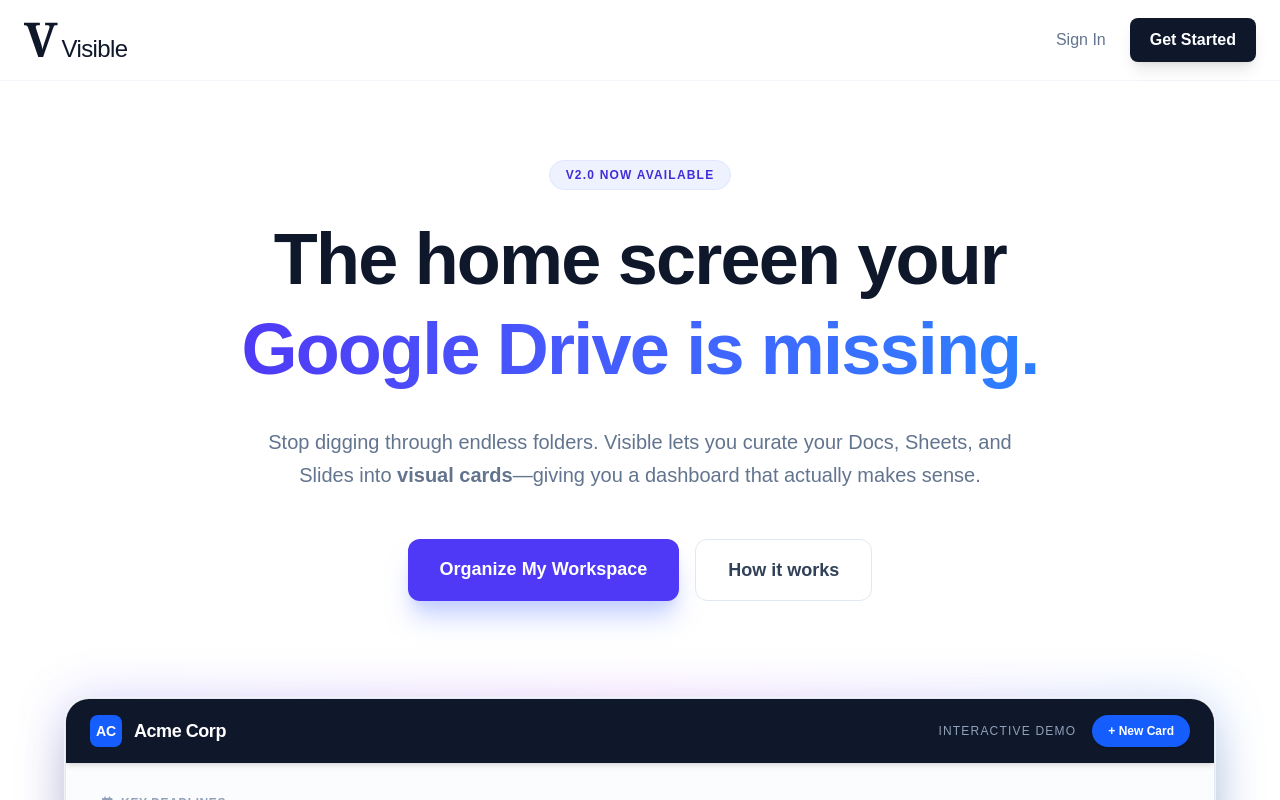
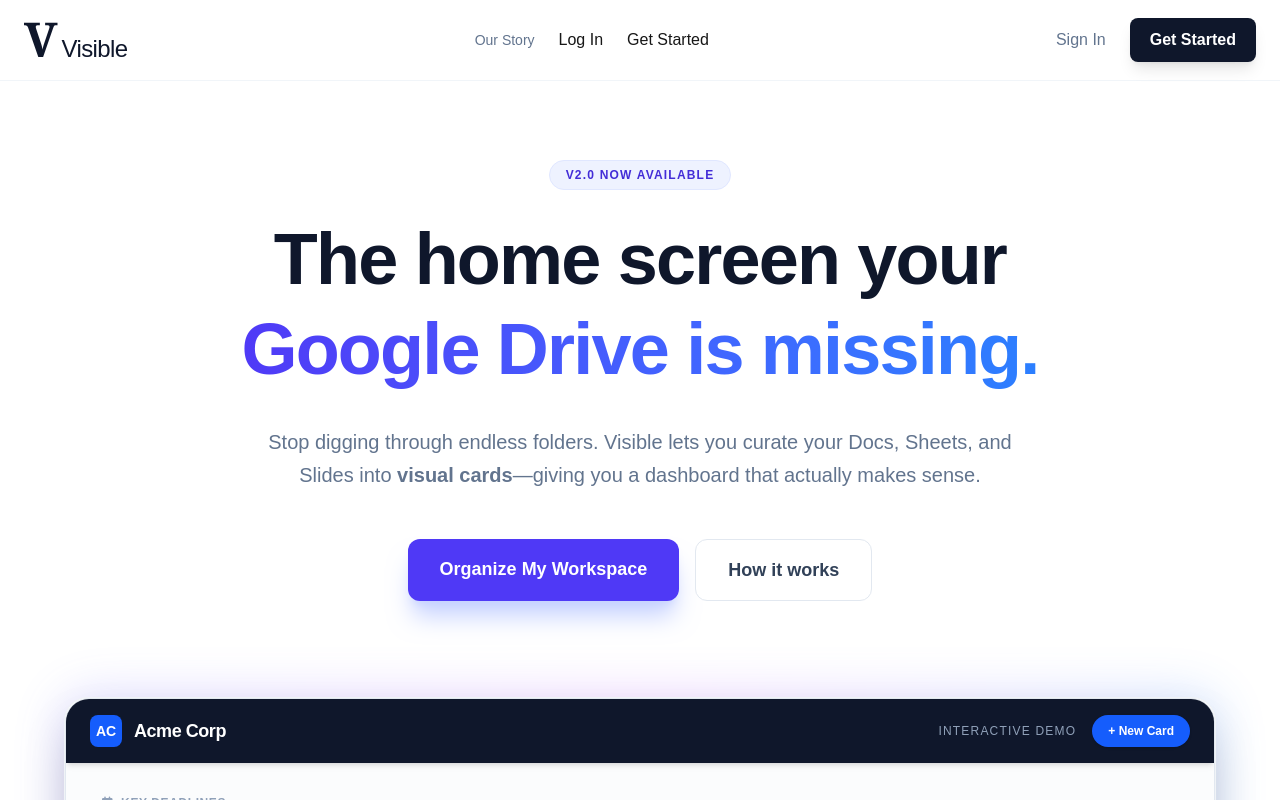
Before and after one commit to paulpriddy05-dot/visible-app, a Next.js app: page / in a window 1280 px wide. Shown: the top 800 px of the page. Built offline with nearby package versions, Linux system fonts and the light colour scheme.

Commit message:
why page button

```diff
--- a/app/page.tsx
+++ b/app/page.tsx
@@ -18,7 +18,22 @@ export default function LandingPage() {
               Visible
             </span>
           </div>
+<nav className="...">
+  {/* ... Logo is here ... */}
 
+  <div className="flex items-center gap-6">
+    {/* 🟢 NEW LINK HERE */}
+    <Link
+      href="/why"
+      className="text-sm font-medium text-slate-500 hover:text-slate-900 dark:text-zinc-400 dark:hover:text-zinc-100 transition-colors hidden md:block"
+    >
+      Our Story
+    </Link>
+
+    <Link href="/login" className="...">Log In</Link>
+    <Link href="/signup" className="...">Get Started</Link>
+  </div>
+</nav>
           <div className="flex items-center gap-4 sm:gap-6">
             <Link
               href="/login"
```
